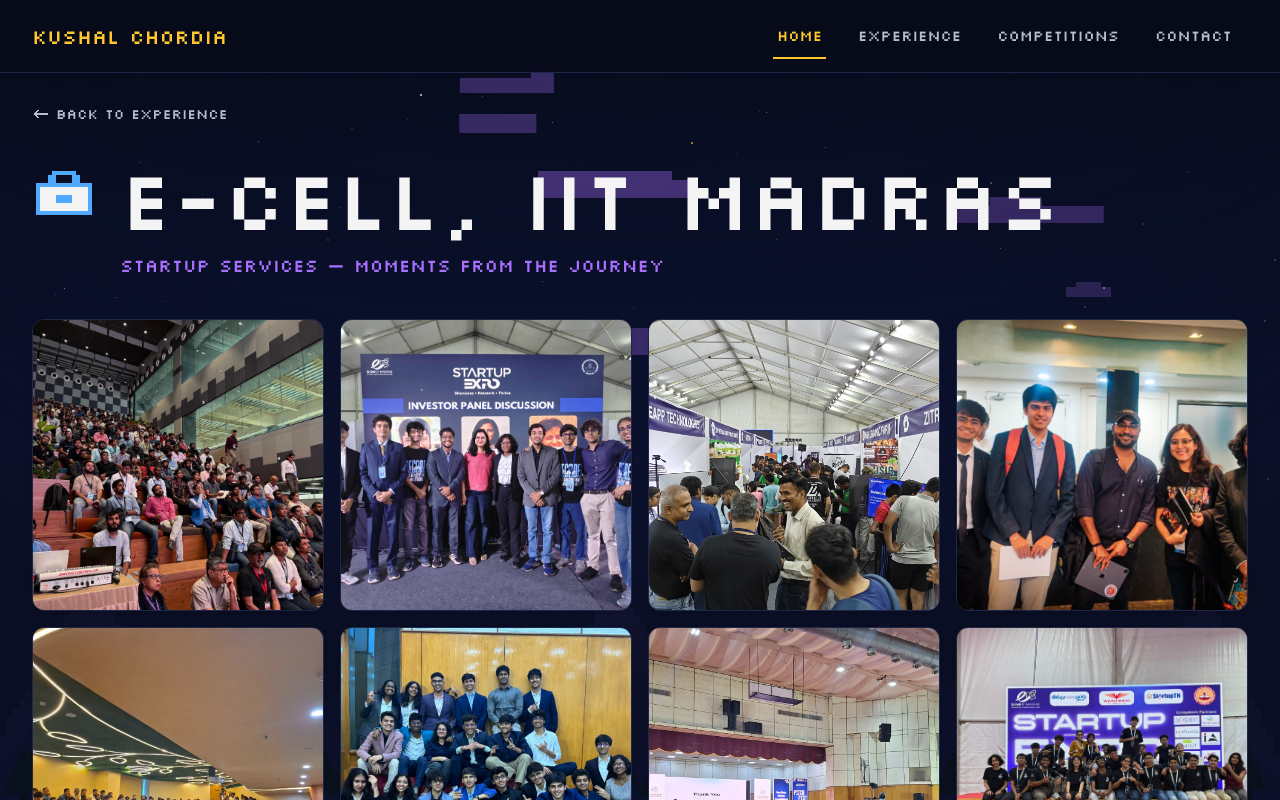
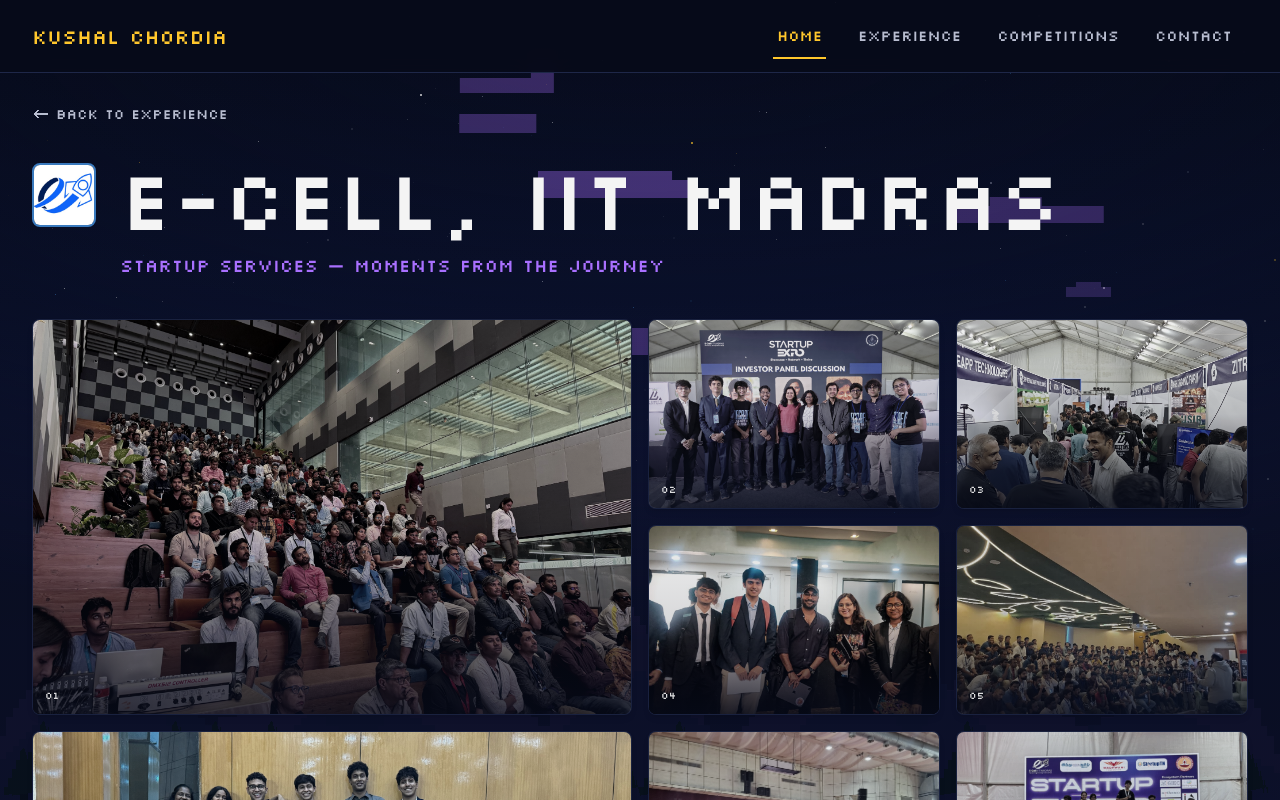
Before and after one commit to KushalChordia/Portfolio-Website, a Next.js app: page /ecell in a window 1280 px wide. Shown: the top 800 px of the page. Built offline with nearby package versions, Linux system fonts and the light colour scheme.

Commit message:
Added version2

```diff
--- a/src/app/ecell/page.tsx
+++ b/src/app/ecell/page.tsx
@@ -3,8 +3,10 @@
 import type { Metadata } from "next";
 import Link from "next/link";
 import { GalleryGrid } from "@/components/gallery/GalleryGrid";
+import { ScrollToTop } from "@/components/gallery/ScrollToTop";
 import { PixelIcon } from "@/components/ui/PixelIcon";
 import { SectionHeading } from "@/components/ui/SectionHeading";
+import { TypeOnScroll } from "@/components/ui/TypeOnScroll";
 import { ECELL } from "@/constants/content";
 
 export const metadata: Metadata = {
@@ -31,6 +33,7 @@
 
   return (
     <section className="relative pt-[calc(var(--nav-h)+2rem)] pb-20 lg:pb-24">
+      <ScrollToTop />
       <div className="mx-auto w-full max-w-7xl px-5 sm:px-8">
         <Link
           href="/#experience"
@@ -42,15 +45,21 @@
 
         <SectionHeading
           id="ecell-gallery-heading"
-          icon="briefcase"
+          iconImage={{ src: "/icons/ECell.jpg", alt: `${ECELL.org} logo` }}
+          iconImageBorderClass="border-azure/70"
           title={ECELL.org}
           subtitle={`${ECELL.team} — Moments from the journey`}
-          iconClass="text-azure"
           className="mt-6"
         />
 
         {photos.length > 0 ? (
-          <GalleryGrid photos={photos} />
+          <>
+            <GalleryGrid photos={photos} />
+            <TypeOnScroll
+              text="Work Hard, Party Harder!!"
+              className="mt-10 whitespace-nowrap text-center font-pixel text-[clamp(0.8rem,4.2vw,1.75rem)] text-secondary"
+            />
+          </>
         ) : (
           <p className="mt-12 font-body text-sm leading-relaxed text-muted">
             Photos coming soon.
--- a/src/components/gallery/GalleryGrid.tsx
+++ b/src/components/gallery/GalleryGrid.tsx
@@ -8,6 +8,16 @@
 interface GalleryGridProps {
   photos: string[];
 }
+
+/* Every 5th tile is a 2x2 feature, the rest stay 1x1. A 2x2 block at the
+   widest (4-col) breakpoint leaves a 4-cell notch beside it that only the
+   following 4 plain tiles close — so a feature is only allowed when 4
+   fillers still follow it. Otherwise it'd sit orphaned with empty cells
+   around it, same hole bug as a plain row/col-span pattern. Only square
+   shapes ever appear, so grid-flow-dense always has a piece that fits any
+   leftover cell — the bento packs edge to edge with no holes. */
+const FEATURE_EVERY = 5;
+const isFeature = (index: number, total: number) => index % FEATURE_EVERY === 0 && index + 4 < total;
 
 /**
  * Grid of event photos that opens into a full-screen lightbox on click.
@@ -46,28 +56,41 @@
 
   return (
     <>
-      <div className="mt-10 grid grid-cols-2 gap-3 sm:grid-cols-3 sm:gap-4 lg:grid-cols-4">
-        {photos.map((src, index) => (
+      <div className="mt-10 grid grid-flow-dense grid-cols-2 auto-rows-[140px] gap-3 sm:grid-cols-3 sm:auto-rows-[160px] sm:gap-4 lg:grid-cols-4 lg:auto-rows-[190px]">
+        {photos.map((src, index) => {
+          const feature = isFeature(index, photos.length);
+          return (
             <button
               key={src}
               type="button"
               onClick={() => setActiveIndex(index)}
               aria-label={`Open photo ${index + 1} of ${photos.length}`}
-            className="group relative aspect-square overflow-hidden rounded-xl border border-line bg-surface/85 shadow-sm transition-all duration-250 ease-[cubic-bezier(0.16,1,0.3,1)] hover:-translate-y-0.5 hover:border-azure/60 hover:shadow-lg hover:shadow-azure/10 focus-visible:border-azure/60"
+              className={cn(
+                "group relative overflow-hidden rounded-lg border border-line/80 bg-void shadow-md transition-all duration-300 ease-[cubic-bezier(0.16,1,0.3,1)]",
+                "hover:border-azure/50 hover:shadow-xl hover:shadow-azure/10",
+                feature && "col-span-2 row-span-2",
+              )}
             >
               <Image
                 src={src}
                 alt=""
                 fill
-              sizes="(max-width: 639px) 50vw, (max-width: 1023px) 33vw, 25vw"
-              className="object-cover transition-transform duration-500 ease-[cubic-bezier(0.16,1,0.3,1)] group-hover:scale-[1.06]"
+                sizes={
+                  feature
+                    ? "(max-width: 639px) 100vw, (max-width: 1023px) 66vw, 50vw"
+                    : "(max-width: 639px) 50vw, (max-width: 1023px) 33vw, 25vw"
+                }
+                className="object-cover grayscale-[45%] contrast-[1.05] brightness-[0.92] transition-all duration-500 ease-[cubic-bezier(0.16,1,0.3,1)] group-hover:scale-[1.05] group-hover:grayscale-0 group-hover:brightness-100"
               />
-            <div className="absolute inset-0 bg-gradient-to-t from-void/60 via-void/0 to-void/0 opacity-0 transition-opacity duration-250 group-hover:opacity-100" />
-            <span className="absolute bottom-2 left-2 font-pixel text-[0.625rem] text-chalk opacity-0 transition-opacity duration-250 group-hover:opacity-100">
+              {/* Permanent letterbox vignette for a moodier, cinematic base state */}
+              <div className="absolute inset-0 bg-gradient-to-t from-void/80 via-void/10 to-transparent" />
+              <div className="absolute inset-0 bg-gradient-to-t from-void/90 via-void/0 to-void/0 opacity-0 transition-opacity duration-300 group-hover:opacity-100" />
+              <span className="absolute bottom-2.5 left-3 font-pixel text-[0.625rem] tracking-wide text-chalk/90">
                 {String(index + 1).padStart(2, "0")}
               </span>
             </button>
-        ))}
+          );
+        })}
       </div>
 
       {activeIndex !== null && (
@@ -82,7 +105,7 @@
             type="button"
             onClick={close}
             aria-label="Close"
-            className="absolute right-4 top-4 flex h-11 w-11 items-center justify-center rounded-lg border border-line font-pixel text-xl text-chalk transition-colors duration-250 hover:border-azure/60 sm:right-6 sm:top-6"
+            className="absolute right-4 top-4 z-30 flex h-11 w-11 items-center justify-center rounded-lg border border-line font-pixel text-xl text-chalk transition-colors duration-250 hover:border-azure/60 sm:right-6 sm:top-6"
           >
             ×
           </button>
--- /dev/null
+++ b/src/components/gallery/ScrollToTop.tsx
@@ -0,0 +1,21 @@
+"use client";
+
+import { useEffect } from "react";
+
+/**
+ * Forces the viewport to the top on mount.
+ *
+ * The browser's own scroll restoration can otherwise land this page mid- or
+ * end-of-scroll when it's opened from a client-side navigation, since Next
+ * doesn't reset scroll position for every route change in every browser.
+ */
+export function ScrollToTop() {
+  useEffect(() => {
+    if ("scrollRestoration" in window.history) {
+      window.history.scrollRestoration = "manual";
+    }
+    window.scrollTo(0, 0);
+  }, []);
+
+  return null;
+}
--- a/src/components/layout/Navbar.tsx
+++ b/src/components/layout/Navbar.tsx
@@ -44,7 +44,7 @@
           <button
             type="button"
             onClick={() => go("home")}
-            className="font-pixel text-lg text-primary transition-transform duration-250 ease-[cubic-bezier(0.16,1,0.3,1)] hover:scale-[1.03] sm:text-xl"
+            className="shrink-0 font-pixel text-lg text-primary transition-transform duration-250 ease-[cubic-bezier(0.16,1,0.3,1)] hover:scale-[1.03] sm:text-xl"
           >
             {SITE.name}
           </button>
@@ -87,7 +87,7 @@
             aria-expanded={menuOpen}
             aria-controls="mobile-nav"
             aria-label={menuOpen ? "Close menu" : "Open menu"}
-            className="flex h-11 w-11 items-center justify-center rounded-lg border border-line text-chalk transition-colors duration-250 hover:border-primary/60 lg:hidden"
+            className="flex h-11 w-11 shrink-0 items-center justify-center rounded-lg border border-line text-chalk transition-colors duration-250 hover:border-primary/60 lg:hidden"
           >
             <HamburgerIcon open={menuOpen} />
           </button>
--- a/src/components/ui/CompetitionMark.tsx
+++ b/src/components/ui/CompetitionMark.tsx
@@ -7,6 +7,8 @@
   adobe: "/icons/Adobe.jpg",
   pathway: "/icons/Pathway.jpg",
   pmx: "/icons/PMx.jpg",
+  turtlemint: "/icons/TurtleMint.jpg",
+  civilconclave: "/icons/CivilConclave.jpg",
 };
 
 /**
--- a/src/components/ui/PixelIcon.tsx
+++ b/src/components/ui/PixelIcon.tsx
@@ -7,17 +7,19 @@
    Hand-plotted on a 16x16 grid, then run-length encoded into horizontal
    spans so each icon is a handful of <rect> nodes instead of 256 of them.
 
-   Two tones only, and neither is hard-coded: tone 1 inherits `currentColor`
-   so an icon takes the accent of whatever card it sits in, and tone 2 is the
-   chalk token. No icon can introduce a colour that isn't in the palette.
+   Tone 1 inherits `currentColor` so an icon takes the accent of whatever
+   card it sits in, tone 2 is the chalk token, and tone 3 is the void token —
+   used sparingly, only where a detail (like a black belt) must read as fixed
+   black regardless of accent. No icon can introduce a colour that isn't in
+   the palette.
    ========================================================================== */
 
 /** [x, y, width, tone] — every span is exactly one pixel tall. */
-type Span = readonly [number, number, number, 1 | 2];
+type Span = readonly [number, number, number, 1 | 2 | 3];
 
 const ICONS: Record<PixelIconName, readonly Span[]> = {
   target: [[5,1,6,1],[3,2,2,1],[11,2,2,1],[2,3,1,1],[13,3,1,1],[1,4,1,1],[6,4,4,2],[14,4,1,1],[1,5,1,1],[5,5,1,2],[10,5,1,2],[14,5,1,1],[0,6,1,1],[4,6,1,2],[7,6,2,1],[11,6,1,2],[15,6,1,1],[0,7,1,1],[4,7,1,2],[6,7,4,1],[11,7,1,2],[15,7,1,1],[0,8,1,1],[4,8,1,2],[6,8,4,1],[11,8,1,2],[15,8,1,1],[0,9,1,1],[4,9,1,2],[7,9,2,1],[11,9,1,2],[15,9,1,1],[1,10,1,1],[5,10,1,2],[10,10,1,2],[14,10,1,1],[1,11,1,1],[6,11,4,2],[14,11,1,1],[2,12,1,1],[13,12,1,1],[3,13,2,1],[11,13,2,1],[5,14,6,1]],
-  belt: [[4,1,2,2],[10,1,2,2],[3,2,4,2],[9,2,4,2],[2,3,12,2],[2,4,12,2],[2,5,12,2],[3,6,10,2],[3,7,10,2],[2,8,12,1],[2,9,12,1],[3,10,10,2],[3,11,10,2],[3,12,3,2],[10,12,3,2],[3,13,3,2],[10,13,3,2],[3,14,3,2],[10,14,3,2]],
+  belt: [[4,1,2,2],[10,1,2,2],[3,2,4,2],[9,2,4,2],[2,3,12,2],[2,4,12,2],[2,5,12,2],[3,6,10,2],[3,7,10,2],[2,8,12,3],[2,9,12,3],[3,10,10,2],[3,11,10,2],[3,12,3,2],[10,12,3,2],[3,13,3,2],[10,13,3,2],[3,14,3,2],[10,14,3,2]],
   palette: [[4,1,8,1],[2,2,12,1],[1,3,2,1],[3,3,2,2],[5,3,10,1],[1,4,2,1],[3,4,2,2],[5,4,10,1],[0,5,8,1],[8,5,2,2],[10,5,6,1],[0,6,8,1],[8,6,2,2],[10,6,6,1],[0,7,16,1],[0,8,2,1],[2,8,2,2],[4,8,6,1],[14,8,2,1],[0,9,2,1],[2,9,2,2],[4,9,6,1],[14,9,2,1],[1,10,9,1],[14,10,1,1],[1,11,10,1],[13,11,2,1],[2,12,12,1],[4,13,8,1]],
   flame: [[7,1,2,1],[6,2,4,1],[5,3,6,1],[4,4,8,1],[4,5,3,1],[7,5,2,2],[9,5,3,1],[3,6,3,1],[6,6,4,2],[10,6,3,1],[3,7,3,1],[6,7,4,2],[10,7,3,1],[2,8,4,1],[6,8,4,2],[10,8,4,1],[2,9,3,1],[5,9,6,2],[11,9,3,1],[1,10,3,1],[4,10,8,2],[12,10,2,1],[1,11,3,1],[4,11,8,2],[12,11,2,1],[2,12,3,1],[5,12,6,2],[11,12,3,1],[3,13,10,1],[5,14,6,1]],
   briefcase: [[5,2,6,1],[4,3,2,1],[10,3,2,1],[4,4,2,1],[10,4,2,1],[1,5,14,1],[1,6,1,1],[2,6,12,2],[14,6,1,1],[1,7,1,1],[2,7,12,2],[14,7,1,1],[1,8,1,1],[2,8,4,2],[6,8,4,1],[10,8,4,2],[14,8,1,1],[1,9,1,1],[2,9,4,2],[6,9,4,1],[10,9,4,2],[14,9,1,1],[1,10,1,1],[2,10,12,2],[14,10,1,1],[1,11,1,1],[2,11,12,2],[14,11,1,1],[1,12,14,1]],
@@ -59,7 +61,7 @@
           y={y}
           width={w}
           height={1}
-          fill={tone === 1 ? "currentColor" : "var(--color-chalk)"}
+          fill={tone === 1 ? "currentColor" : tone === 3 ? "var(--color-void)" : "var(--color-chalk)"}
         />
       ))}
     </svg>
--- a/src/components/ui/SectionHeading.tsx
+++ b/src/components/ui/SectionHeading.tsx
@@ -1,3 +1,4 @@
+import Image from "next/image";
 import type { PixelIconName } from "@/types";
 import { cn } from "@/utils/cn";
 import { PixelIcon } from "./PixelIcon";
@@ -5,40 +6,58 @@
 
 interface SectionHeadingProps {
   id: string;
-  icon: PixelIconName;
+  /** Either a pixel glyph or a real logo photo — exactly one is expected. */
+  icon?: PixelIconName;
+  iconImage?: { src: string; alt: string };
   title: string;
   subtitle: string;
-  /** Tailwind text colour class for the icon. */
-  iconClass: string;
+  /** Tailwind text colour class for the pixel icon. */
+  iconClass?: string;
+  /** Tailwind border colour class for the logo photo frame. */
+  iconImageBorderClass?: string;
   className?: string;
 }
 
 /**
- * Every section opens the same way: pixel glyph, title, one quiet subtitle
- * line. Keeping the pattern identical across four sections is what lets the
+ * Every section opens the same way: glyph or logo, title, one quiet subtitle
+ * line. Keeping the pattern identical across sections is what lets the
  * character and the content underneath carry the personality.
  */
 export function SectionHeading({
   id,
   icon,
+  iconImage,
   title,
   subtitle,
   iconClass,
+  iconImageBorderClass = "border-line",
   className,
 }: SectionHeadingProps) {
   return (
     <div className={cn("flex items-start gap-4 sm:gap-6", className)}>
-      <PixelIcon
-        name={icon}
-        size={64}
-        className={cn("mt-2 hidden sm:block", iconClass)}
-      />
-      <PixelIcon name={icon} size={40} className={cn("mt-1 sm:hidden", iconClass)} />
-      <div>
+      {iconImage ? (
+        <span
+          aria-hidden="true"
+          className={cn(
+            "relative mt-1 h-10 w-10 shrink-0 overflow-hidden rounded-lg border-2 sm:mt-2 sm:h-16 sm:w-16",
+            iconImageBorderClass,
+          )}
+        >
+          <Image src={iconImage.src} alt={iconImage.alt} fill sizes="64px" className="object-cover" />
+        </span>
+      ) : (
+        icon && (
+          <>
+            <PixelIcon name={icon} size={64} className={cn("mt-2 hidden sm:block", iconClass)} />
+            <PixelIcon name={icon} size={40} className={cn("mt-1 sm:hidden", iconClass)} />
+          </>
+        )
+      )}
+      <div className="min-w-0">
         <TypeOnScroll
           id={id}
           text={title}
-          className="font-pixel text-[2.5rem] leading-none text-chalk sm:text-[3.5rem] lg:text-[4.5rem] xl:text-[5.25rem]"
+          className="font-pixel text-[clamp(1.5rem,7.5vw,2.5rem)] leading-tight text-chalk sm:text-[3.5rem] sm:leading-none lg:text-[4.5rem] xl:text-[5.25rem]"
         />
         <p className="mt-3 font-pixel text-base text-secondary sm:text-lg">{subtitle}</p>
       </div>
--- a/src/types/index.ts
+++ b/src/types/index.ts
@@ -39,7 +39,7 @@
 
 export interface Competition {
   org: string;
-  logo: "adobe" | "pathway" | "pmx";
+  logo: "adobe" | "pathway" | "pmx" | "turtlemint" | "civilconclave";
   title: string;
   lines: string[];
   tags: string[];
```
Also changed, not shown: src/constants/content.ts (+42 -5 lines), src/hooks/useActiveSection.ts (+9 -1 lines), src/sections/CompetitionsSection.tsx (+59 -7 lines), public/ecell/11.jpeg (deleted). Lines whose indentation alone changed are shown as unchanged.
